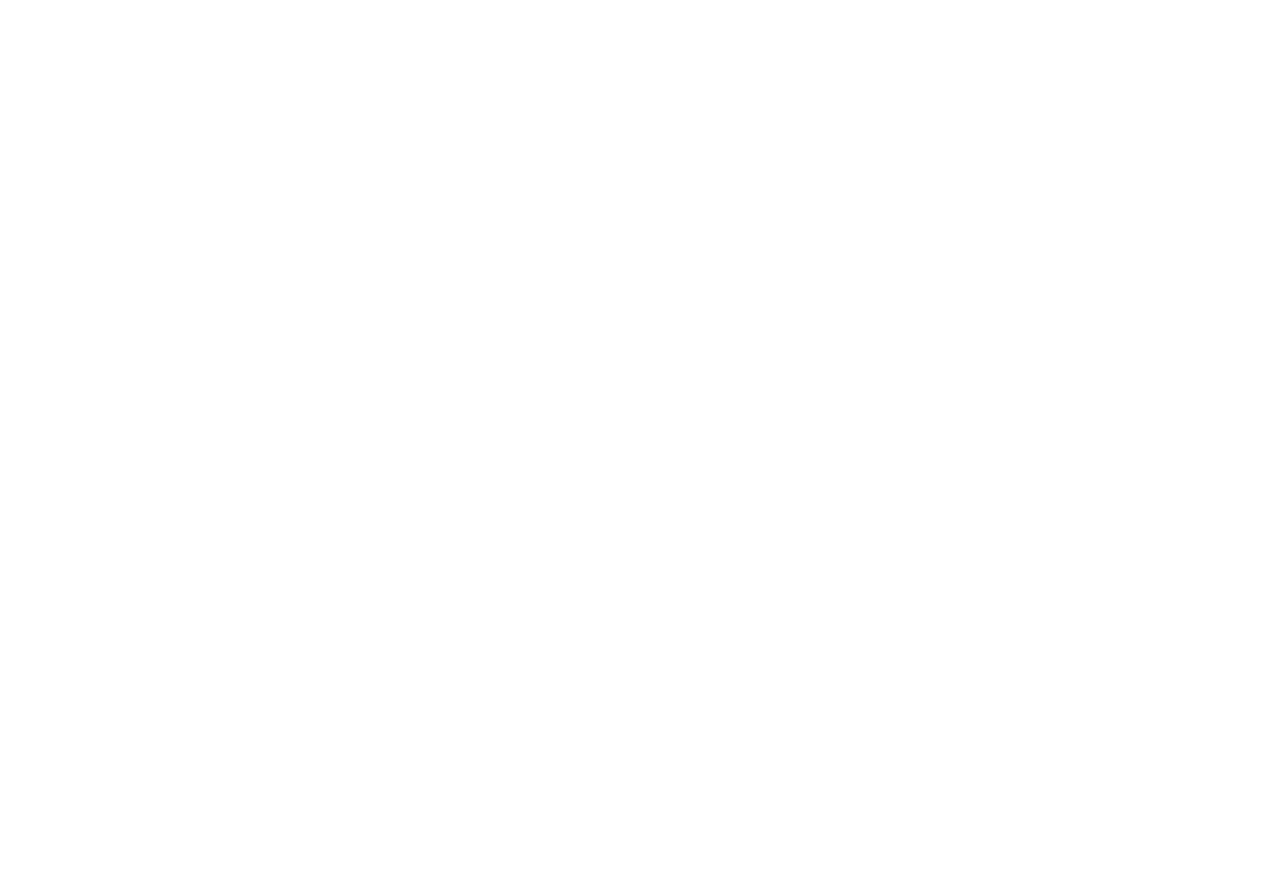
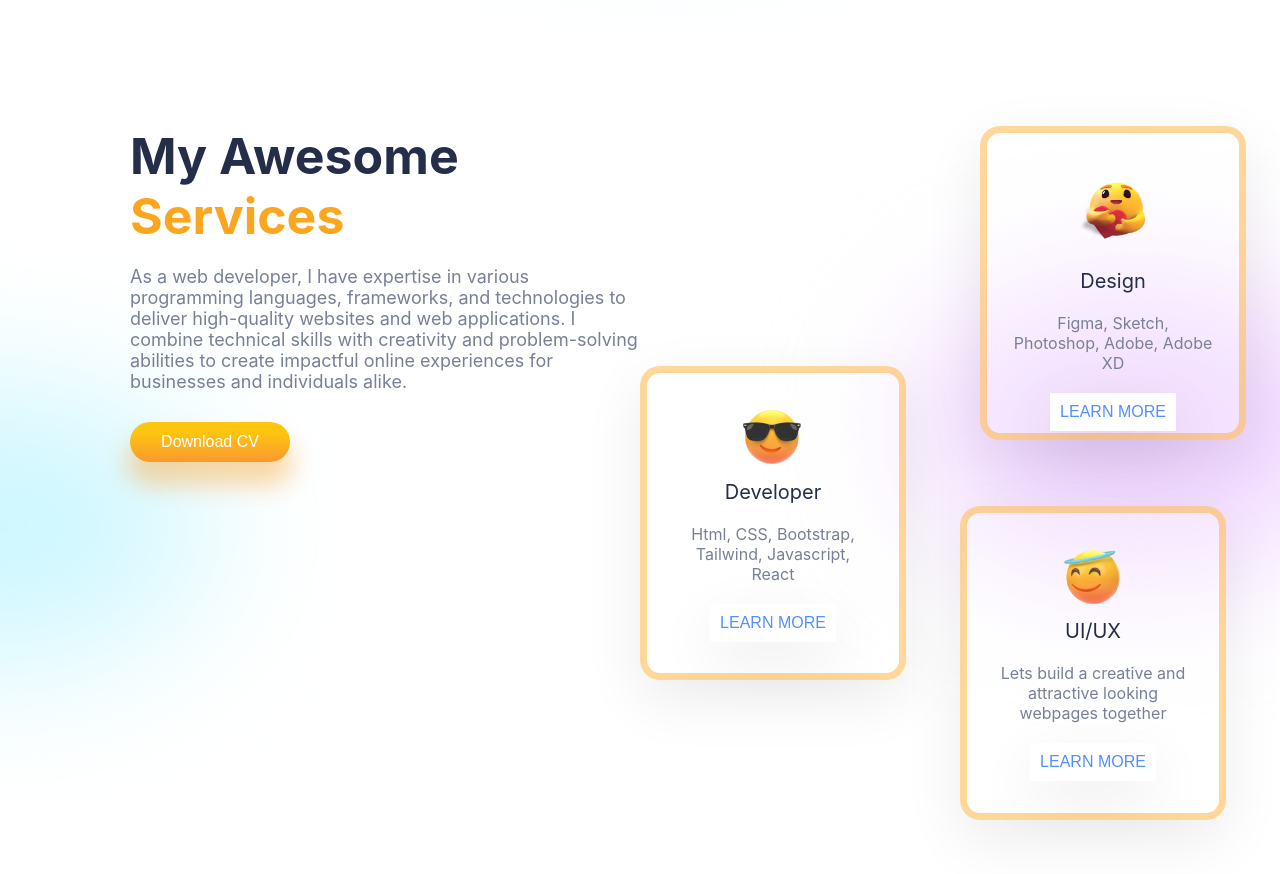
Before and after one commit to Gaurav-Dev24/Portfolio-Website, a React (Create React App) app: page / in a window 1280 px wide. Shown: the part 880-1754 px from the top of the page. Before the commit the page ends 836 px from the top, so only its background shows below. Built offline with nearby package versions, Linux system fonts and the light colour scheme.

Commit message:
Service Section Added

```diff
--- a/src/App.js
+++ b/src/App.js
@@ -1,12 +1,14 @@
 import './App.css';
 import Intro from './components/Intro/Intro';
 import Navbar from './components/Navbar/Navbar';
+import Services from './components/Services/Services';
 
 function App() {
   return (
     <div className="App">
       <Navbar/>
       <Intro/>
+      <Services />
     </div>
   );
 }
--- /dev/null
+++ b/src/components/Cards/Cards.css
@@ -0,0 +1,35 @@
+.card{
+    width: 10rem;
+    height: 13rem;
+    position: absolute;
+    display: flex;
+    flex-direction: column;
+    gap: 1rem;
+    align-items: center;
+    text-align: center;
+    background: rgba(255, 255, 255, 0.26);
+    border: 7px solid var(--orangeCard);
+    box-shadow: var(--boxShadow);
+    border-radius: 20px;
+    padding: 0px 26px 2rem 26px;
+}
+
+.card span:nth-of-type(2)
+{
+    color: var(--gray);
+    font-size: 16px;
+}
+
+.card > img{
+    transform: scale(0.6);
+    margin-bottom: -2rem;
+}
+
+.c-button{
+    background: #ffffff;
+    box-shadow: 0px 19px 60px rgba(0, 0, 0, 0.08);
+    border: none;
+    padding: 10px;
+    font-size: 16px;
+    color: #5290fd;
+}
--- /dev/null
+++ b/src/components/Cards/Cards.js
@@ -0,0 +1,15 @@
+import React from 'react';
+import "./Cards.css"
+
+const Cards = ({emoji,detail,heading}) => {
+  return (
+    <div className='card'>
+        <img src={emoji} alt='heartemoji-img'/>
+        <span>{heading}</span>
+        <span>{detail}</span>
+        <button className='c-button'>LEARN MORE</button>
+    </div>
+  )
+}
+
+export default Cards
--- /dev/null
+++ b/src/components/Services/Services.css
@@ -0,0 +1,61 @@
+.services{
+    padding: 0 3rem 0 3rem;
+    display: flex;
+    height: 90vh;
+    margin-top: 9rem;
+    margin-bottom: 13rem;
+}
+
+.awesome{
+    display: flex;
+    flex-direction: column;
+    position: relative;
+    width: 50%;
+}
+
+.awesome>:nth-child(1)
+{
+    color: var(--black);
+    font-size: 2.5rem;
+    font-weight: bold;
+}
+
+.awesome>:nth-child(2)
+{
+    color: var(--orange);
+    font-size: 2.5rem;
+    font-weight: bold;
+}
+
+.awesome>:nth-child(3)
+{
+    color: var(--gray);
+    font-size: 18px;
+    margin-top: 1rem;
+}
+
+.s-button{
+    width: 8rem;
+    height: 2rem;
+    margin-top: 1.5rem;
+}
+
+.cards{
+    position: relative;
+}
+
+.cards>*{
+    position: absolute;
+}
+
+/* blur */
+
+.s-blur2{
+    left: 14rem;
+    top: 8rem;
+}
+
+.s-blur1{
+    top: 13rem;
+    left: -18rem;
+}
--- /dev/null
+++ b/src/components/Services/Services.js
@@ -0,0 +1,70 @@
+import React from "react";
+import "./Services.css";
+import HeartEmoji from "../../img/heartemoji.png";
+import Glasses from "../../img/glasses.png";
+import Humble from "../../img/humble.png";
+import Cards from "../Cards/Cards";
+import Resume from "./resume.pdf"
+
+const Services = () => {
+  return (
+    <div className="services">
+      {/* Left Div */}
+      <div className="awesome">
+        <span>My Awesome</span>
+        <span>Services</span>
+        <span>
+          As a web developer, I have expertise in various programming languages,
+          frameworks, and technologies to deliver high-quality websites and web
+          applications. I combine technical skills with creativity and
+          problem-solving abilities to create impactful online experiences for
+          businesses and individuals alike.
+        </span>
+
+        <a href={Resume} download>
+          <button className="button s-button">Download CV</button>
+        </a>
+        <div className="blur s-blur1" style={{ background: "#ABF1FF94" }}>
+          Download CV
+        </div>
+      </div>
+
+      {/* Right Div */}
+      <div className="cards">
+
+        {/* First Card */}
+        <div style={{ left: "17rem" }}>
+          <Cards
+            emoji={HeartEmoji}
+            heading={"Design"}
+            detail={"Figma, Sketch, Photoshop, Adobe, Adobe XD"}
+          />
+        </div>
+
+        {/* Second Card */}
+        <div style={{ top: "12rem" }}>
+          <Cards
+            emoji={Glasses}
+            heading={"Developer"}
+            detail={"Html, CSS, Bootstrap, Tailwind, Javascript, React"}
+          />
+        </div>
+
+
+        {/* Third Card */}
+        <div style={{ top: "19rem", left: "16rem" }}>
+          <Cards
+            emoji={Humble}
+            heading={"UI/UX"}
+            detail={"Lets build a creative and attractive looking webpages together"}
+          />
+        </div>
+
+        <div className="blur s-blur2" style={{background:'var(--purple)'}}></div>
+
+      </div>
+    </div>
+  );
+};
+
+export default Services;
```
Also changed, not shown: 1 other file (tests, documents, lock files or other folders).
